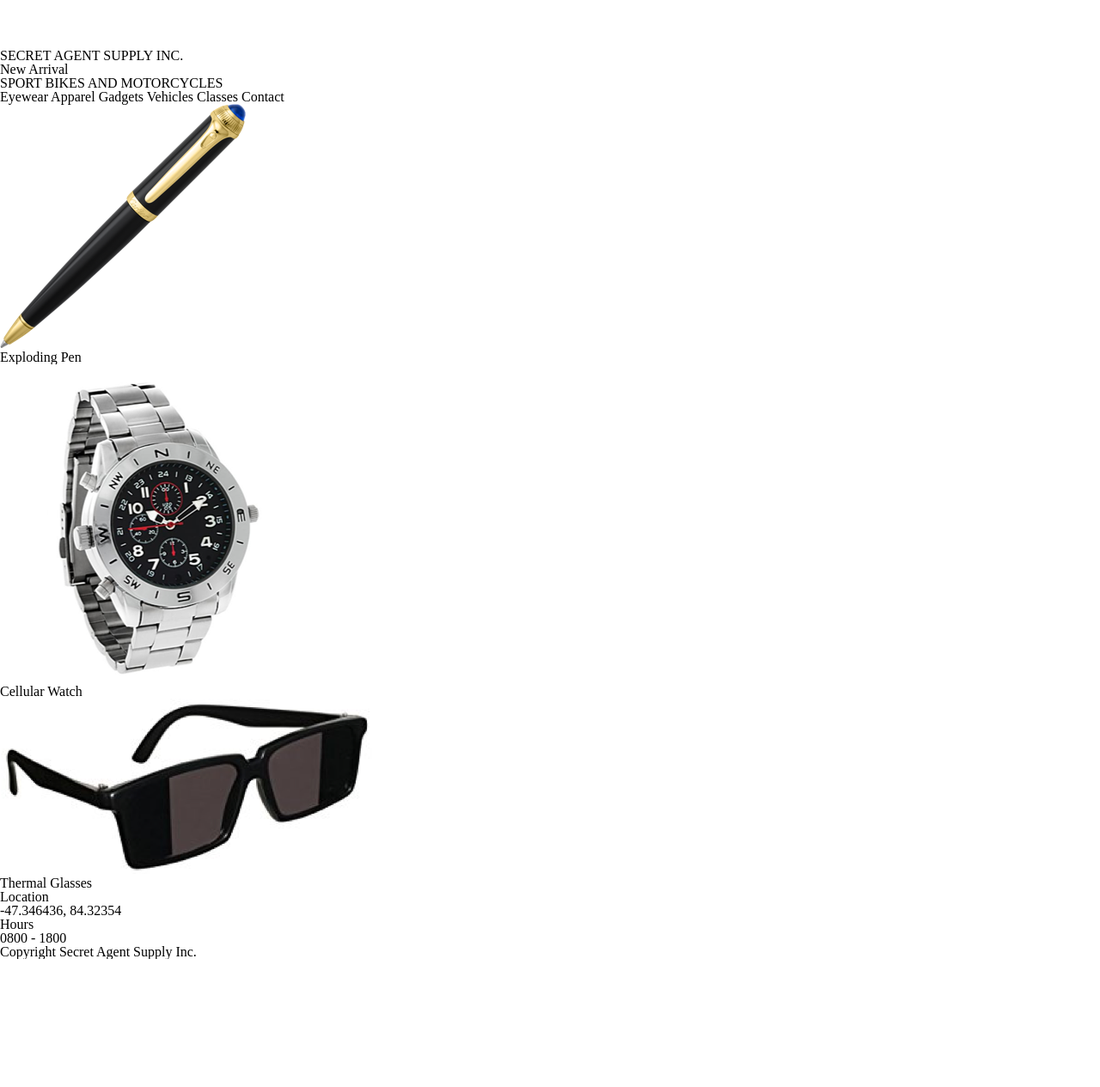
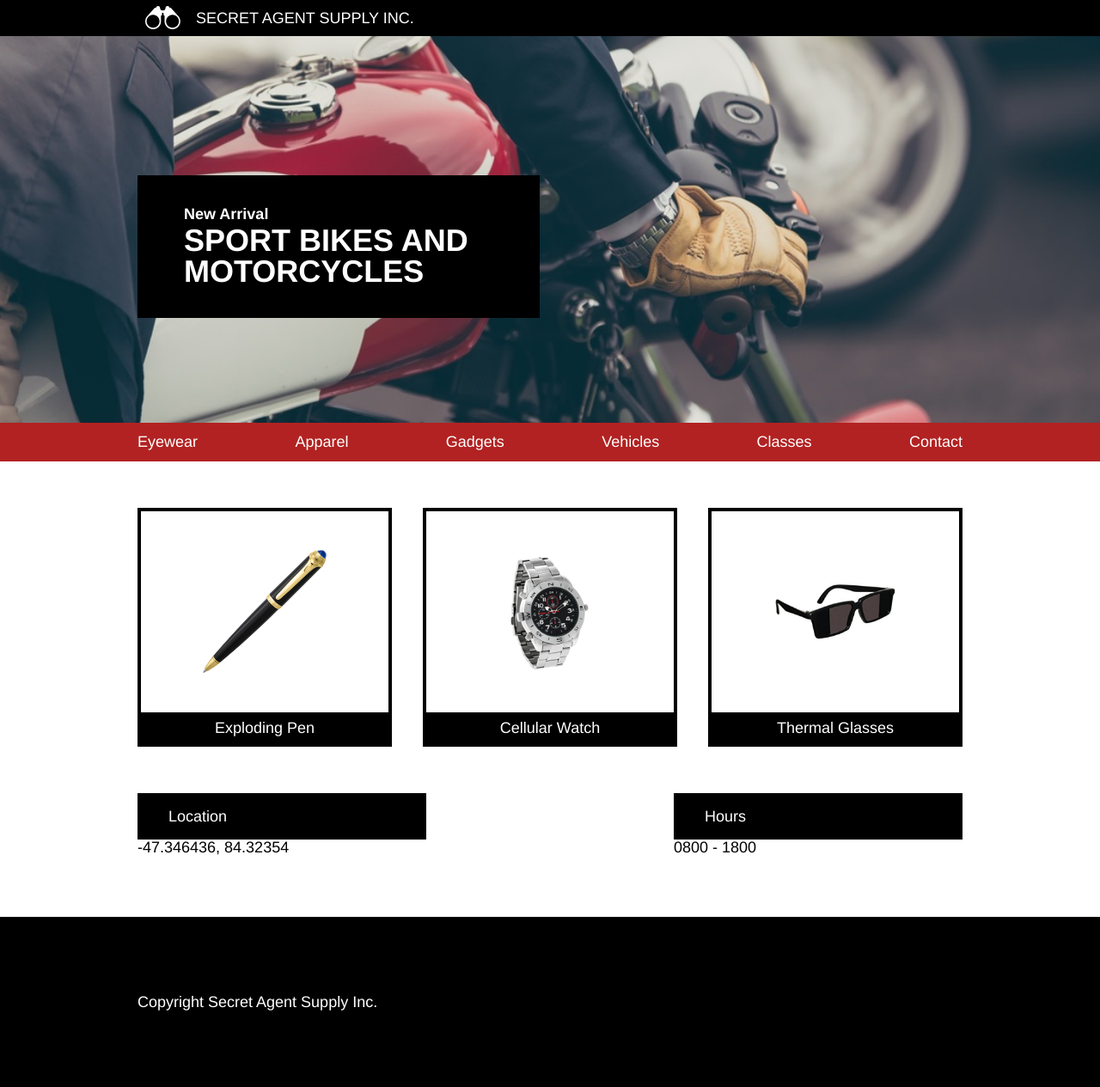
Before and after one commit to RndmOwl/secret_agent_supply, a plain HTML site: page index.html in a window 1280 px wide. Shown: the whole page at 86% size. Before the commit the page ends 1116 px from the top, so only its background shows below. Drawn offline with Linux system fonts and the light colour scheme.

Commit message:
Added CSS for baseline page.

```diff
--- a/index.html
+++ b/index.html
@@ -9,56 +9,70 @@
   <body>
     <!-- Header -->
     <header>
-      <img src="resources\images\logo.png" alt="Image not found.">
-      <p>SECRET AGENT SUPPLY INC.</p>
+      <div class="header">
+        <img src="resources\css\images\logo.png" alt="Image not found.">
+        <p>SECRET AGENT SUPPLY INC.</p>
+      </div>
     </header>
     <!-- Main content -->
     <main>
-      <div class="backdrop">
-        <div class="new_arrival">
-          <p>New Arrival</p>
-          <p>SPORT BIKES AND MOTORCYCLES</p>
-        </div>
+      <div class="main_banner">
+          <div class="banner_content">
+            <div class="new_arrival">
+              <p class="Line1">New Arrival</p>
+              <p class="Line2">SPORT BIKES AND MOTORCYCLES</p>
+            </div>
+          </div>
       </div>
       <!-- Navigation -->
       <nav>
-        <span class="navigation_item">Eyewear</span>
-        <span class="navigation_item">Apparel</span>
-        <span class="navigation_item">Gadgets</span>
-        <span class="navigation_item">Vehicles</span>
-        <span class="navigation_item">Classes</span>
-        <span class="navigation_item">Contact</span>
+        <div>
+          <span>Eyewear</span>
+          <span>Apparel</span>
+          <span>Gadgets</span>
+          <span>Vehicles</span>
+          <span>Classes</span>
+          <span>Contact</span>
+        </div>
       </nav>
       <!-- Shop -->
       <div class="shop">
         <div class="shop_item">
-          <img src="resources\images\pen.png" alt="Image not found.">
+          <div class="image_container">
+            <img src="resources\css\images\pen.png" alt="Image not found.">
+          </div>
           <p>Exploding Pen</p>
         </div>
         <div class="shop_item">
-          <img src="resources\images\watch.png" alt="Image not found.">
+          <div class="image_container">
+            <img src="resources\css\images\watch.png" alt="Image not found.">
+          </div>
           <p>Cellular Watch</p>
         </div>
         <div class="shop_item">
-          <img src="resources\images\glasses.png" alt="Image not found.">
+          <div class="image_container">
+            <img src="resources\css\images\glasses.png" alt="Image not found.">
+          </div>
           <p>Thermal Glasses</p>
         </div>
      </div>
      <!-- Information -->
      <div class="information">
        <div class="information_item">
-         <p>Location</p>
-         <p>-47.346436, 84.32354</p>
+         <p class="Line1">Location</p>
+         <p class="Line2">-47.346436, 84.32354</p>
        </div>
        <div class="information_item">
-         <p>Hours</p>
-         <p>0800 - 1800</p>
+         <p class="Line1">Hours</p>
+         <p class="Line2">0800 - 1800</p>
        </div>
      </div>
     </main>
     <!-- Footer -->
     <footer>
-      <p>Copyright Secret Agent Supply Inc.</p>
+      <div class="footer_content">
+        <p>Copyright Secret Agent Supply Inc.</p>
+      </div>
     </footer>
   </body>
 </html>
--- a/resources/css/style.css
+++ b/resources/css/style.css
@@ -0,0 +1,177 @@
+/* Base font size */
+html {
+  font-size: 18px;
+}
+
+/* Universal styles */
+body {
+  color: white;
+  font-family: Helvetica;
+  margin: 0;
+}
+
+/* Header */
+header {
+  display: flex;
+  justify-content: center;
+  align-items: center;
+  width: 100%;
+  background-color: black;
+}
+
+.header {
+  display: flex;
+  align-items: center;
+  width: 960px;
+  background-color: black;
+}
+
+.header img {
+  height: 1.5rem;
+  padding: 0 0.5rem;
+}
+
+.header p {
+  padding: 0.66rem 0.5rem;
+}
+
+/* Main content */
+/* Main banner */
+
+main {
+  display: flex;
+  flex-direction: column;
+  align-items: center;
+}
+
+.main_banner {
+  display: flex;
+  justify-content: center;
+  height: 25rem;
+  width: 100%;
+  background-image: url("./images/moto.jpeg");
+  background-repeat: no-repeat;
+  background-position: center;
+  background-size: cover;
+}
+
+.banner_content {
+  width: 960px;
+  height: 25rem;
+}
+
+.new_arrival {
+  display: flex;
+  flex-direction: column;
+  width: 20rem;
+  background-color: black;
+  margin-top: 9rem;
+  padding: 2rem 3rem;
+}
+
+.new_arrival .Line1 {
+  font-size: 1rem;
+  font-weight: bold;
+  margin-bottom: 0.25rem;
+}
+
+.new_arrival .Line2 {
+  font-size: 2rem;
+  font-weight: bold;
+}
+
+/* Navigation */
+nav {
+  display: flex;
+  justify-content: center;
+  width: 100%;
+  background-color: firebrick;
+}
+
+nav div {
+  display: flex;
+  width: 960px;
+  align-items: center;
+  justify-content: space-between;
+}
+
+nav span {
+  margin: 0.75rem 0;
+}
+
+/* Shop */
+.shop {
+  display: flex;
+  justify-content: space-between;
+  width: 960px;
+  margin: 3rem 0;
+}
+
+.shop_item {
+  display: flex;
+  flex-direction: column;
+  align-items: center;
+  justify-content: center;
+  width: 30%;
+  overflow: hidden;
+  border: 4px solid black;
+}
+
+.shop_item img {
+  max-height: 9rem;
+  max-width: 8rem;
+  width: auto;
+  display: block;
+  margin: 2rem;
+}
+
+.shop_item p {
+  width: 100%;
+  padding: 0.5rem 0;
+  background-color: black;
+  text-align: center;
+}
+
+.image_container {
+  display: flex;
+  justify-content: center;
+  align-items: center;
+  height: 9rem;
+  padding: 2rem;
+}
+
+/* Information */
+.information {
+  display: flex;
+  justify-content: space-between;
+  width: 960px;
+}
+
+.information_item {
+  width: 35%;
+}
+
+.information_item .Line1 {
+  background-color: black;
+  padding: 1rem 0 1rem 2rem
+}
+
+.information_item .Line2 {
+  color: black;
+}
+
+/* Footer */
+footer {
+  display: flex;
+  align-items: center;
+  justify-content: center;
+  width: 100%;
+  margin-top: 4rem;
+  background-color: black;
+}
+
+.footer_content {
+  width: 960px;
+  padding: 5rem 0;
+  background-color: black;
+}
```
Also changed, not shown: resources/css/images/glasses.png (renamed from resources/images/glasses.png), resources/css/images/logo.png (renamed from resources/images/logo.png), resources/css/images/moto.jpeg (renamed from resources/images/moto.jpeg), resources/css/images/pen.png (renamed from resources/images/pen.png), resources/css/images/watch.png (renamed from resources/images/watch.png), resources/redline.jpg (added).
